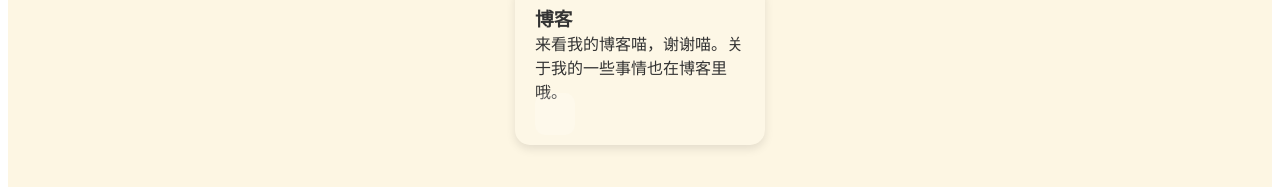
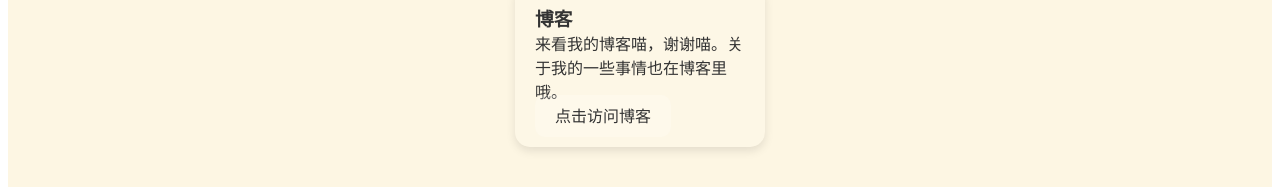
Before and after one commit to evernests/VUE, a Vue app: page / in a window 1280 px wide. Shown: the part 346-533 px from the top of the page. Built offline with nearby package versions, Linux system fonts and the light colour scheme.

Commit message:
笨蛋忘记在a标签里写内容了，浪费一次部署

```diff
--- a/src/App.vue
+++ b/src/App.vue
@@ -23,7 +23,7 @@
         <div class="card">
           <h3>博客</h3>
           <p>来看我的博客喵，谢谢喵。关于我的一些事情也在博客里哦。</p>
-          <a class='link github' href='https://blog.evernests.qzz.io/'></a>
+          <a class='link github' href='https://blog.evernests.qzz.io/'>点击访问博客</a>
         </div>
       </div>
     </section>
```
